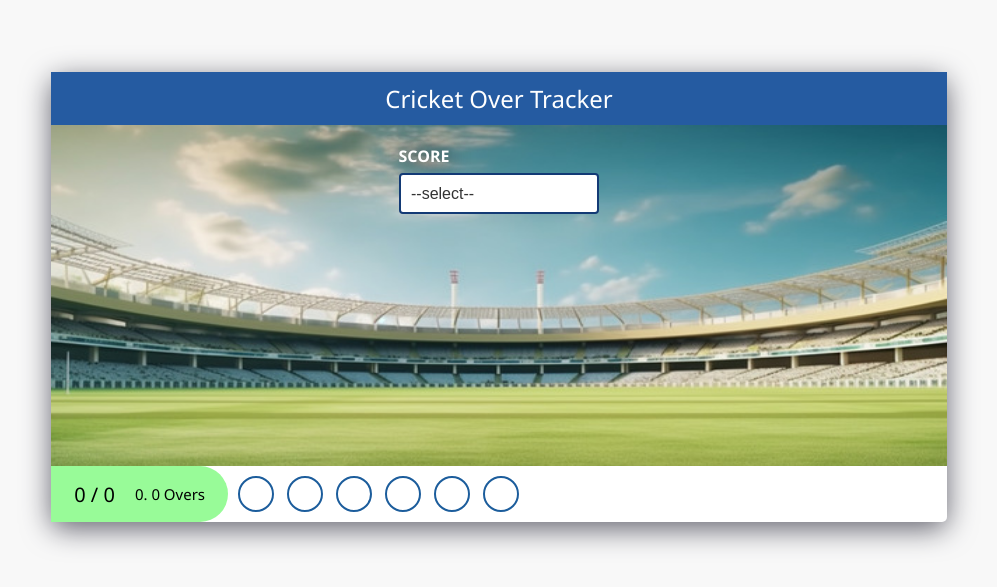
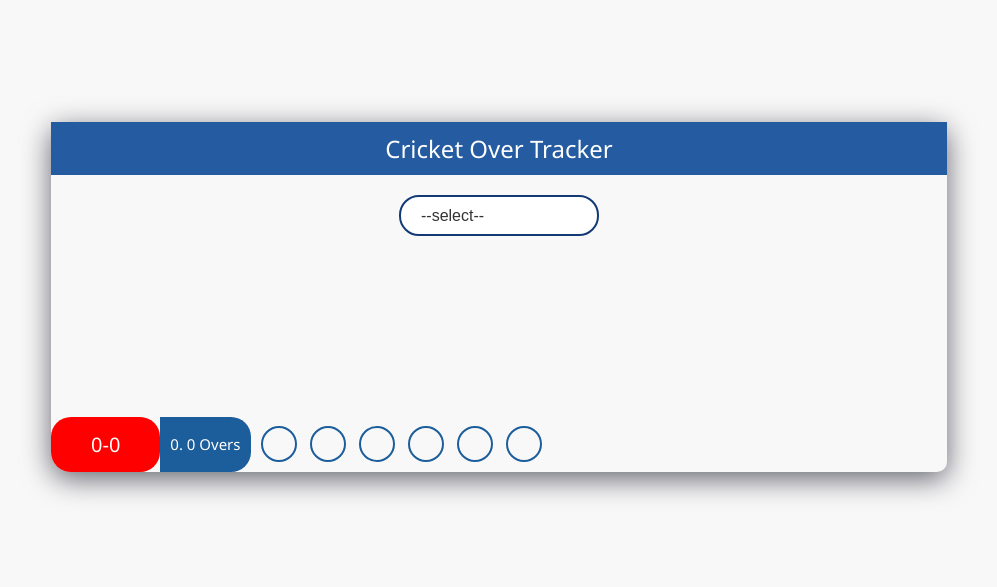
Before and after one commit to Vijaykumar308/cricket-over-tracker, a React (Create React App) app: page / in a window 1280 px wide. Shown: the part 103-690 px from the top of the page, without its empty margins (141-1138 px from the left). Built offline with nearby package versions, Linux system fonts and the light colour scheme.

Commit message:
styling on scorebaord

```diff
--- a/src/App.css
+++ b/src/App.css
@@ -1,11 +1,8 @@
 .App {
     width: 70vw;
-    height: 450px;
-    border-radius: 1rem;
+    height: 350px;
+    border-radius: 1rem 1rem 1rem 2rem;
     box-shadow: rgba(100, 100, 111, 1) 0px 7px 29px 0px;
-    background-image: url('/public/images/cricket_ground.jpg');
-    background-repeat: no-repeat;
-    background-size: 100% 100%;
     position: relative;
 }
 
@@ -49,6 +46,8 @@
     outline: none;
     width: 200px;
     color: #333;
+    border-radius: 2rem;
+    padding: 1rem 2rem;
 }
 
 .custom-select:hover,
@@ -63,11 +62,11 @@
 
 .display-balls-container {
     /* margin-top: 15rem; */
-    background-color: #fff;
+    /* background-color: #b19292; */
     display: flex;
     border-radius: 0px 0px 5px;
     gap: 10px;
-
+    border-radius: 2rem;
     position: absolute;
     width: 100%;
     bottom: 0;
@@ -85,17 +84,30 @@
 }
 
 .display-balls-container .score {
-    flex: 1;
+    /* flex: 1; */
     font-size: 2rem;
-    background-color: palegreen;
+    /* background-color: var(--bg-color-800); */
+    color: #fff;
     border-radius: 0px 3rem 3rem 0px;
     display: flex;
     align-items: center;
     justify-content: center;
+    border-radius: 2rem;
+    /* padding-inline: 2rem; */
+}
+
+.scoreboard {
+    background-color: red;
+    height: 55px;
+    display: grid;
+    place-items: center;
+    border-radius: 2rem 2rem 2rem 2rem;
+    padding-inline: 4rem;
+    /* z-index: 33333; */
 }
 
 .over-container{
-    flex: 4;
+    /* flex: 6; */
     gap: 2rem;
     display: flex;
     align-items: center;
@@ -107,7 +119,13 @@
 .overs {
     font-size: 1.5rem;
     display: inline-block;
-    margin-left: 2rem;
+    /* margin-left: 2rem; */
+    background-color: var(--bg-color-500);
+    height: 55px;
+    display: grid;
+    place-items: center;
+    border-radius: 0px 2rem 2rem 0rem;
+    padding-inline: 1rem;
 }
 
 .balls {
--- a/src/components/ScoreDropdown.jsx
+++ b/src/components/ScoreDropdown.jsx
@@ -31,7 +31,7 @@ function ScoreDropdown({currentScore, setCurrentScore}) {
 
   return (
     <div className='custom-select-container'>
-        <label htmlFor="score" className="score-lable">Score</label>
+        {/* <label htmlFor="score" className="score-lable">Score</label> */}
         <select
           name="score"
           id="score"
--- a/src/components/ScorePerBall.jsx
+++ b/src/components/ScorePerBall.jsx
@@ -23,7 +23,7 @@ function ScorePerBall({currentScore}) {
         <div>
             <div className="display-balls-container">
                 {/* {console.log(countNumbers(currentScore))} */}
-                <div className="score">{getTotleScore(currentScore)} / 0  <span className="overs">{countBalls(currentScore) != 6 ? `0. ${countBalls(currentScore)} Overs` :  "1 Overs" }</span></div>
+                <div className="score"><span className="scoreboard">{getTotleScore(currentScore)}-0</span>  <span className="overs">{countBalls(currentScore) != 6 ? `0. ${countBalls(currentScore)} Overs` :  "1 Overs" }</span></div>
                 <div className="over-container">
                     <div className="balls">
                         {
```
